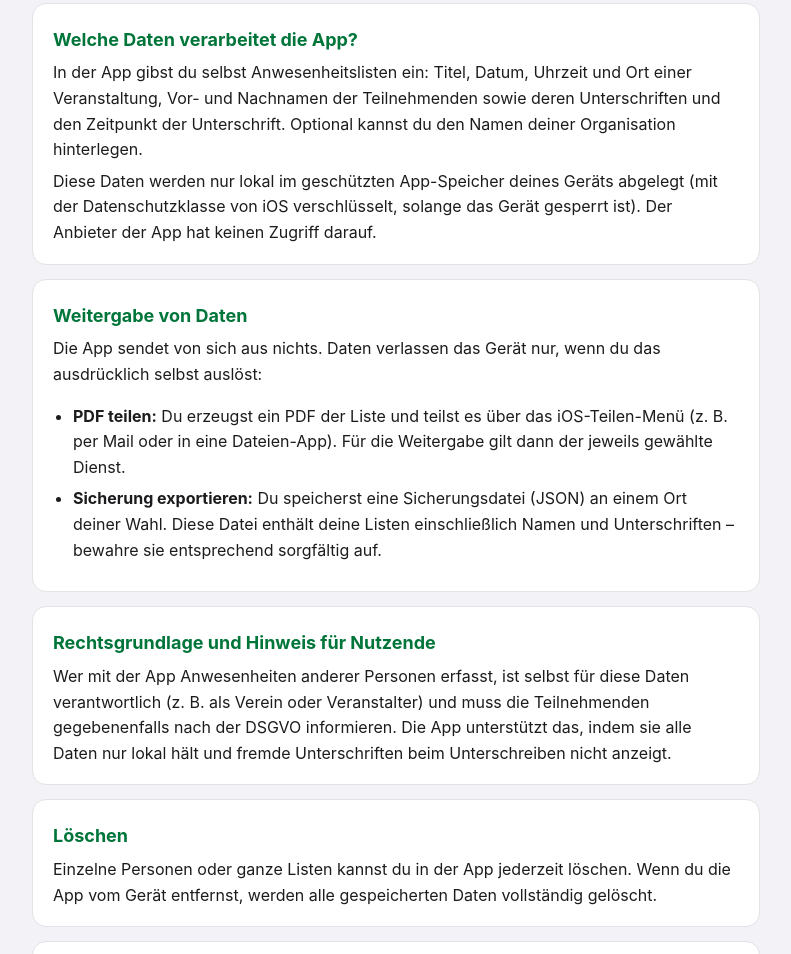
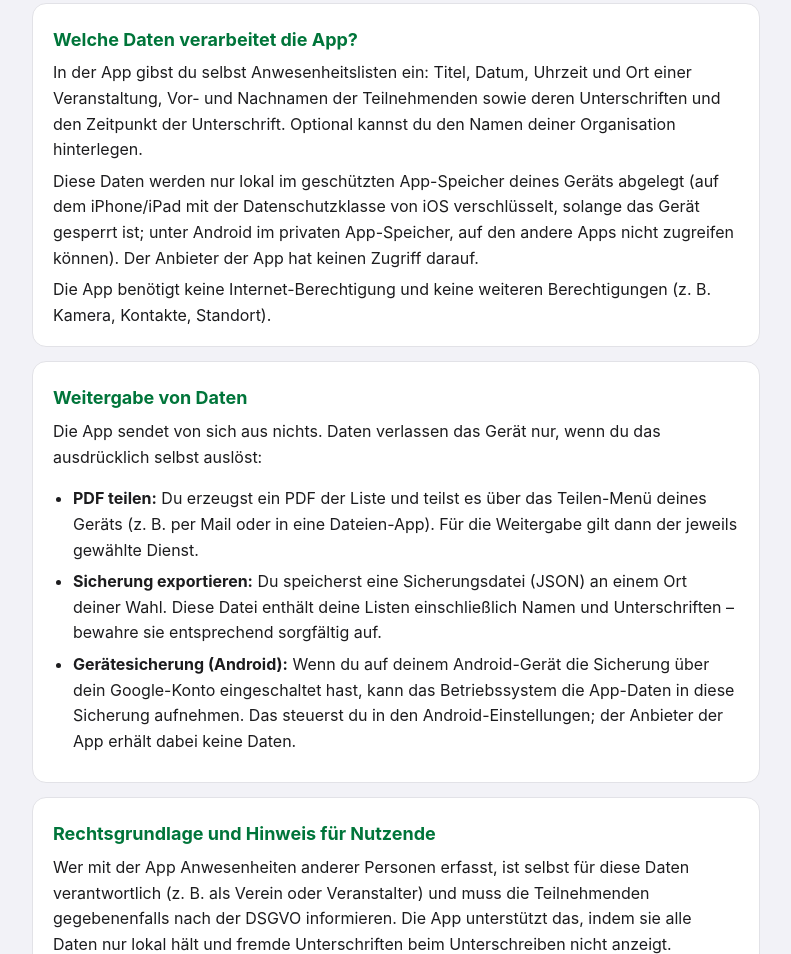
Before and after one commit to fy692chm89-cpu/anwesenheit-app, a plain HTML site: page datenschutz.html in a window 1280 px wide. Shown: the part 555-1509 px from the top of the page, without its empty margins (244-1035 px from the left). Drawn offline with Linux system fonts and the light colour scheme.

Commit message:
Datenschutz und Support: Android ergaenzt
Co-Authored-By: Claude Opus 5.5 <noreply@anthropic.com>

```diff
--- a/datenschutz.html
+++ b/datenschutz.html
@@ -31,18 +31,23 @@
       Vor- und Nachnamen der Teilnehmenden sowie deren Unterschriften und den Zeitpunkt der Unterschrift.
       Optional kannst du den Namen deiner Organisation hinterlegen.</p>
     <p>Diese Daten werden nur lokal im geschützten App-Speicher deines Geräts abgelegt
-      (mit der Datenschutzklasse von iOS verschlüsselt, solange das Gerät gesperrt ist).
+      (auf dem iPhone/iPad mit der Datenschutzklasse von iOS verschlüsselt, solange das Gerät gesperrt ist;
+      unter Android im privaten App-Speicher, auf den andere Apps nicht zugreifen können).
       Der Anbieter der App hat keinen Zugriff darauf.</p>
+    <p>Die App benötigt keine Internet-Berechtigung und keine weiteren Berechtigungen (z. B. Kamera, Kontakte, Standort).</p>
   </section>
 
   <section>
     <h2>Weitergabe von Daten</h2>
     <p>Die App sendet von sich aus nichts. Daten verlassen das Gerät nur, wenn du das ausdrücklich selbst auslöst:</p>
     <ul>
-      <li><strong>PDF teilen:</strong> Du erzeugst ein PDF der Liste und teilst es über das iOS-Teilen-Menü
+      <li><strong>PDF teilen:</strong> Du erzeugst ein PDF der Liste und teilst es über das Teilen-Menü deines Geräts
         (z. B. per Mail oder in eine Dateien-App). Für die Weitergabe gilt dann der jeweils gewählte Dienst.</li>
       <li><strong>Sicherung exportieren:</strong> Du speicherst eine Sicherungsdatei (JSON) an einem Ort deiner Wahl.
         Diese Datei enthält deine Listen einschließlich Namen und Unterschriften – bewahre sie entsprechend sorgfältig auf.</li>
+      <li><strong>Gerätesicherung (Android):</strong> Wenn du auf deinem Android-Gerät die Sicherung über dein Google-Konto
+        eingeschaltet hast, kann das Betriebssystem die App-Daten in diese Sicherung aufnehmen. Das steuerst du in den
+        Android-Einstellungen; der Anbieter der App erhält dabei keine Daten.</li>
     </ul>
   </section>
 
```
Also changed, not shown: index.html (+1 -1 lines).
